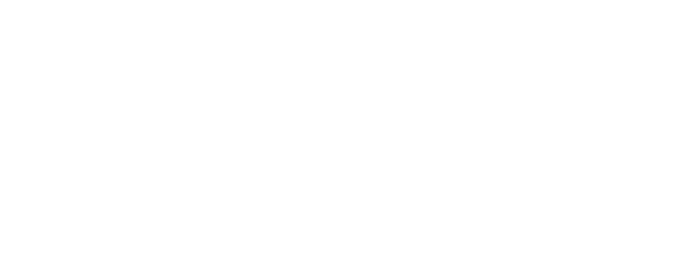
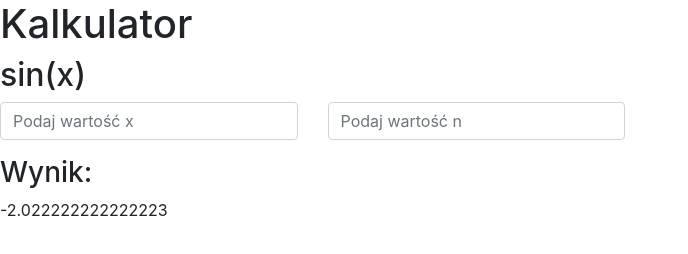
Before and after one commit to davido311/TaylorSeriesCalculator, a plain HTML site: page main/index.html in a window 1280 px wide. Shown: the whole page, without its empty margins (0-688 px from the left). Drawn offline with nearby package versions, Linux system fonts and the light colour scheme.

```diff
--- a/main/index.html
+++ b/main/index.html
@@ -3,9 +3,29 @@
     <meta charset="UTF-8">
     <meta http-equiv="X-UA-Compatible" content="IE=edge">
     <meta name="viewport" content="width=device-width, initial-scale=1.0">
+    <link rel="stylesheet" href="https://stackpath.bootstrapcdn.com/bootstrap/4.1.3/css/bootstrap.min.css" integrity="sha384-MCw98/SFnGE8fJT3GXwEOngsV7Zt27NXFoaoApmYm81iuXoPkFOJwJ8ERdknLPMO"
+    crossorigin="anonymous">
     <title>Document</title>
 </head>
 <body>
-    <script src="script.js"></script>
+
+
+<h1>Kalkulator</h1>
+
+<h2>sin(x)</h2>
+<div class = "row">
+<div class="input-group mb-3 col-md-3">
+    <input type="text" class="form-control" placeholder="Podaj wartość x" aria-label="Podaj wartość x" aria-describedby="button-addon2">
+
+  </div>
+  <div class="input-group mb-3 col-md-3">
+    <input type="text" class="form-control" placeholder="Podaj wartość n" aria-label="Podaj wartość n" aria-describedby="button-addon2">
+  </div>
+</div>
+
+<h3 >Wynik: </h3>
+<p id="sinresult"></p>
+
+<script src="script.js"></script>
 </body>
 </html>
--- a/main/script.js
+++ b/main/script.js
@@ -41,3 +41,6 @@
     }
     return cos;
 }
+
+let result= document.querySelector("#sinresult");
+result.innerText = fcos(4,7);
```
